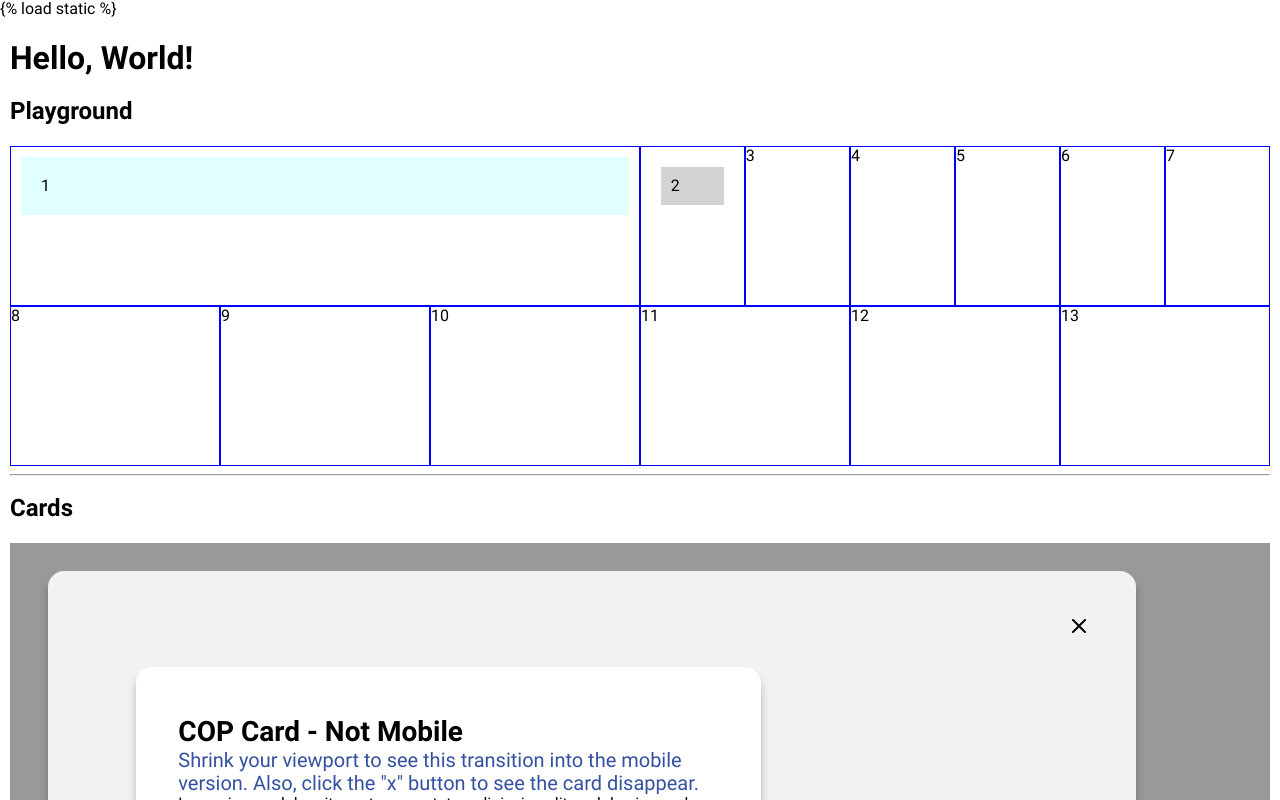
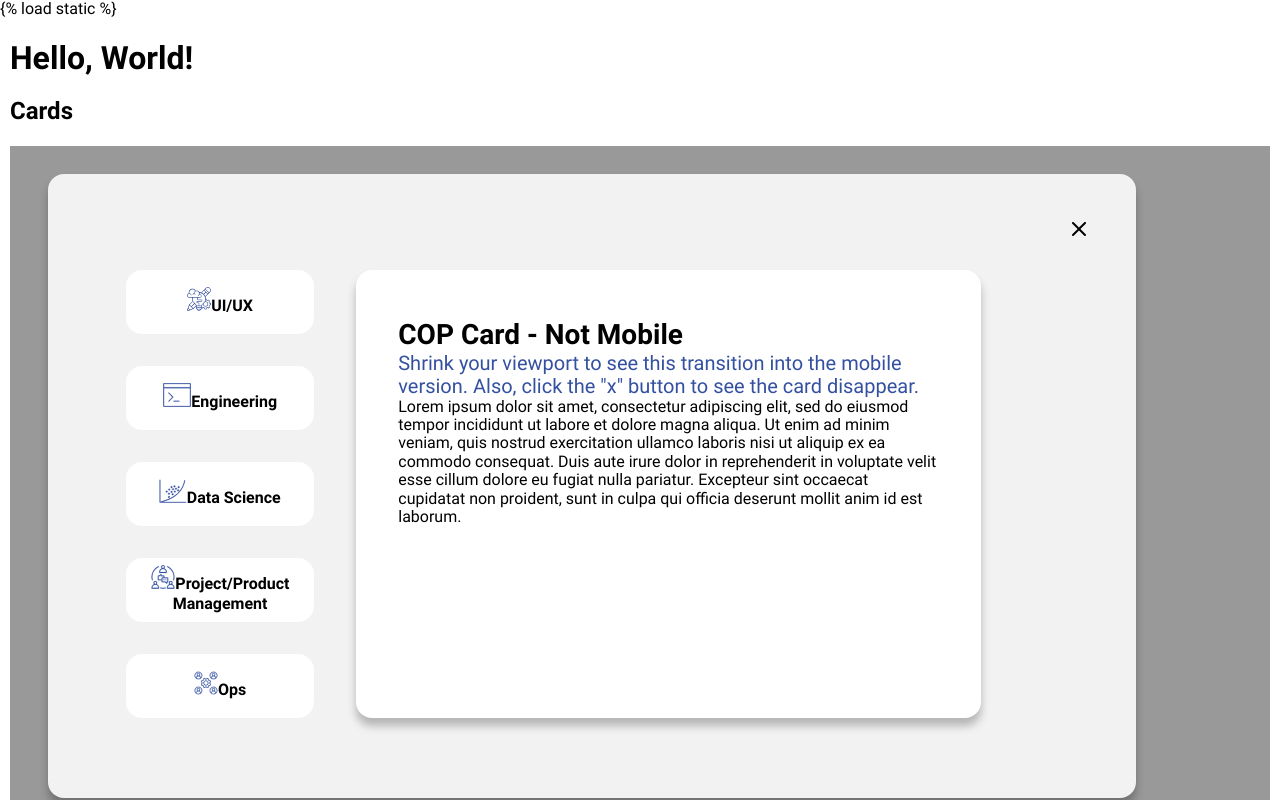
Before and after one commit to hackforla/CivicTechJobs, a React app: page / in a window 1280 px wide. Shown: the top 800 px of the page. Built offline with nearby package versions, Linux system fonts and the light colour scheme.

Commit message:
updated demo

```diff
--- a/frontend/src/components/App.js
+++ b/frontend/src/components/App.js
@@ -3,57 +3,17 @@ import { render } from "react-dom";
 import { CopCard, InnerCopCard } from "./Cards/Cards";
 import { LargeCopCardLayout } from "./Layouts/Layouts";
 import * as Images from "../assets/images/images";
+import { InnerCopNav } from "./Navigation/_Navigation";
 
 function App() {
   return (
     <div style={{ margin: "10px" }}>
       <h1>Hello, World!</h1>
-      <h2>Playground</h2>
-      <div class="flex-container">
-        <div class="flex-item col-6">
-          <div className="spaces">1</div>
-        </div>
-        <div class="flex-item col-1">
-          <div className="spaces2">2</div>
-        </div>
-        <div class="flex-item col-1">
-          <div>3</div>
-        </div>
-        <div class="flex-item col-1">
-          <div>4</div>
-        </div>
-        <div class="flex-item col-1">
-          <div>5</div>
-        </div>
-        <div class="flex-item col-1">
-          <div>6</div>
-        </div>
-        <div class="flex-item col-1">
-          <div>7</div>
-        </div>
-        <div class="flex-item col-1">
-          <div>8</div>
-        </div>
-        <div class="flex-item col-1">
-          <div>9</div>
-        </div>
-        <div class="flex-item col-1">
-          <div>10</div>
-        </div>
-        <div class="flex-item col-1">
-          <div>11</div>
-        </div>
-        <div class="flex-item col-1">
-          <div>12</div>
-        </div>
-        <div class="flex-item col-1">
-          <div>13</div>
-        </div>
-      </div>
-      <hr></hr>
       <h2>Cards</h2>
       <div style={{ backgroundColor: "rgba(0,0,0,0.4)", padding: "20px 30px" }}>
         <CopCard hidden={false} size="lg">
+          <LargeCopCardLayout>
+            <InnerCopNav></InnerCopNav>
             <InnerCopCard>
               <div className="title-3">COP Card - Not Mobile</div>
               <span className="red">
@@ -62,6 +22,7 @@ function App() {
               </span>
               {lorem}
             </InnerCopCard>
+          </LargeCopCardLayout>
         </CopCard>
         <CopCard hidden={false} size="sm">
           <div className="title-4">COP Card - Mobile</div>
```
Lines whose indentation alone changed are shown as unchanged.
